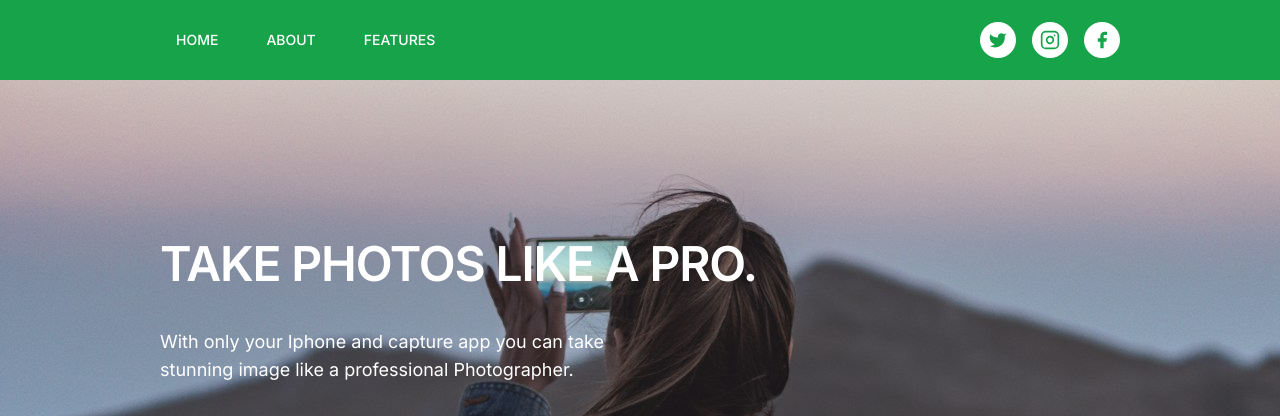
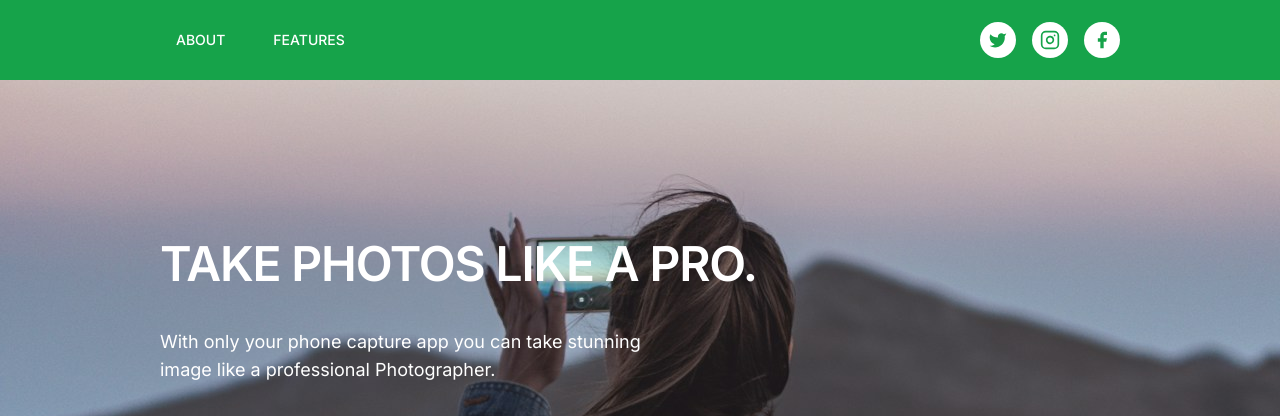
Before and after one commit to fsvboas/vuejs-landing-page, a Vue app: page / in a window 1280 px wide. Shown: the top 416 px of the page. Built offline with nearby package versions, Linux system fonts and the light colour scheme; what vue3-marquee would draw is missing.

Commit message:
feat: navbar "integration"

```diff
--- a/src/components/About.vue
+++ b/src/components/About.vue
@@ -5,6 +5,7 @@ import Button from "./button/Button.vue";
 
 <template>
   <div
+    id="about"
     class="h-fit w-full flex flex-row max-lg:flex-col-reverse justify-center items-center lg:space-x-20 lg:py-28"
   >
     <img
--- a/src/components/Billboard.vue
+++ b/src/components/Billboard.vue
@@ -13,7 +13,7 @@ import Button from "./button/Button.vue";
         Take photos like a pro.
       </h2>
       <p class="md:text-lg leading-7 max-w-[500px] text-white">
-        With only your Iphone and capture app you can take stunning image like a
+        With only your phone capture app you can take stunning image like a
         professional Photographer.
       </p>
       <div class="flex flex-row space-x-4 w-full">
--- a/src/components/Features.vue
+++ b/src/components/Features.vue
@@ -8,6 +8,7 @@ const props = defineProps<{
 
 <template>
   <div
+    id="features"
     class="w-full h-full sm:p-20 bg-green-600 grid max-sm:grid-cols-1 max-lg:grid-cols-2 grid-cols-3 grid-rows-2 gap-10 place-items-center"
   >
     <FeatureCard
--- a/src/components/Navbar.vue
+++ b/src/components/Navbar.vue
@@ -9,25 +9,22 @@ import Button from "./button/Button.vue";
   >
     <ul class="flex flex-row space-x-4">
       <li>
-        <Button
-          variant="link"
-          class="text-white uppercase h-fit w-fit font-medium"
-          >Home</Button
-        >
-      </li>
-      <li>
+        <a href="#about">
           <Button
             variant="link"
             class="text-white uppercase h-fit w-fit font-medium"
             >About</Button
           >
+        </a>
       </li>
       <li>
+        <a href="#features">
           <Button
             variant="link"
             class="text-white uppercase h-fit w-fit font-medium"
             >Features</Button
           >
+        </a>
       </li>
     </ul>
     <ul class="hidden md:flex flex-row space-x-4">
```
Lines whose indentation alone changed are shown as unchanged.
